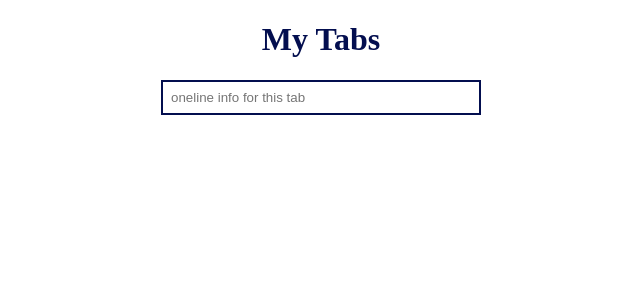
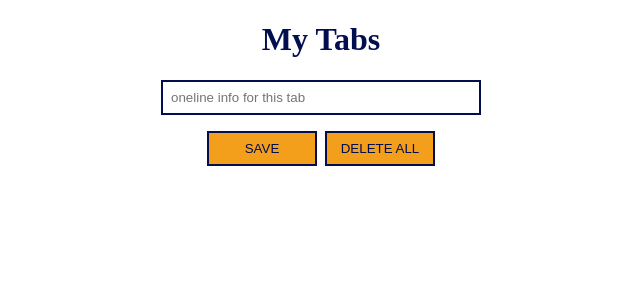
Before and after one commit to HarshaSudheer/my-tabs, a React (Create React App) app: page / in a window 1280 px wide. Shown: the top 300 px of the page, without its empty margins (319-959 px from the left). Built offline with nearby package versions, Linux system fonts and the light colour scheme.

Commit message:
Add. buttons for save and delete all

```diff
--- a/src/App.js
+++ b/src/App.js
@@ -1,13 +1,23 @@
-import React,{useState} from 'react';
+import React, { useState } from 'react';
 import './App.css';
 
 const App = () => {
   const [description, setDescription] = useState("");
 
+  function handleSave() {
+
+  }
+
+  function handleDeleteAll() {
+
+  }
+
   return (
     <div>
       <h1>My Tabs</h1>
-      <input type="text" maxLength="100" name="about" placeholder="oneline info for this tab" value={description} onChange={event => setDescription(event.target.value)}/><br />
+      <input type="text" maxLength="100" name="about" placeholder="oneline info for this tab" value={description} onChange={event => setDescription(event.target.value)} /><br />
+      <button type="button" onClick={handleSave}>SAVE</button>
+      <button type="button" onClick={handleDeleteAll}>DELETE ALL</button>
     </div>
   );
 }
```
